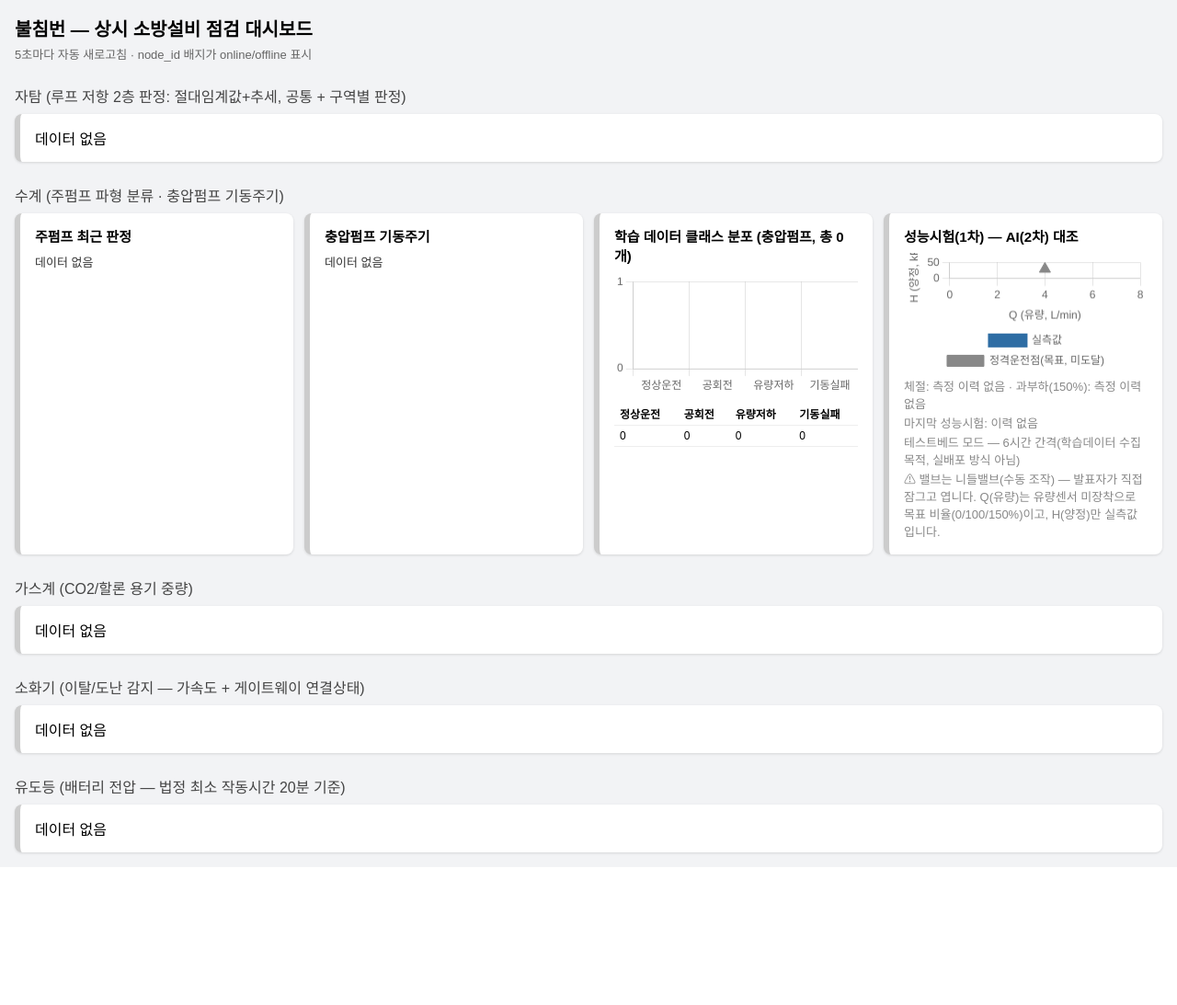
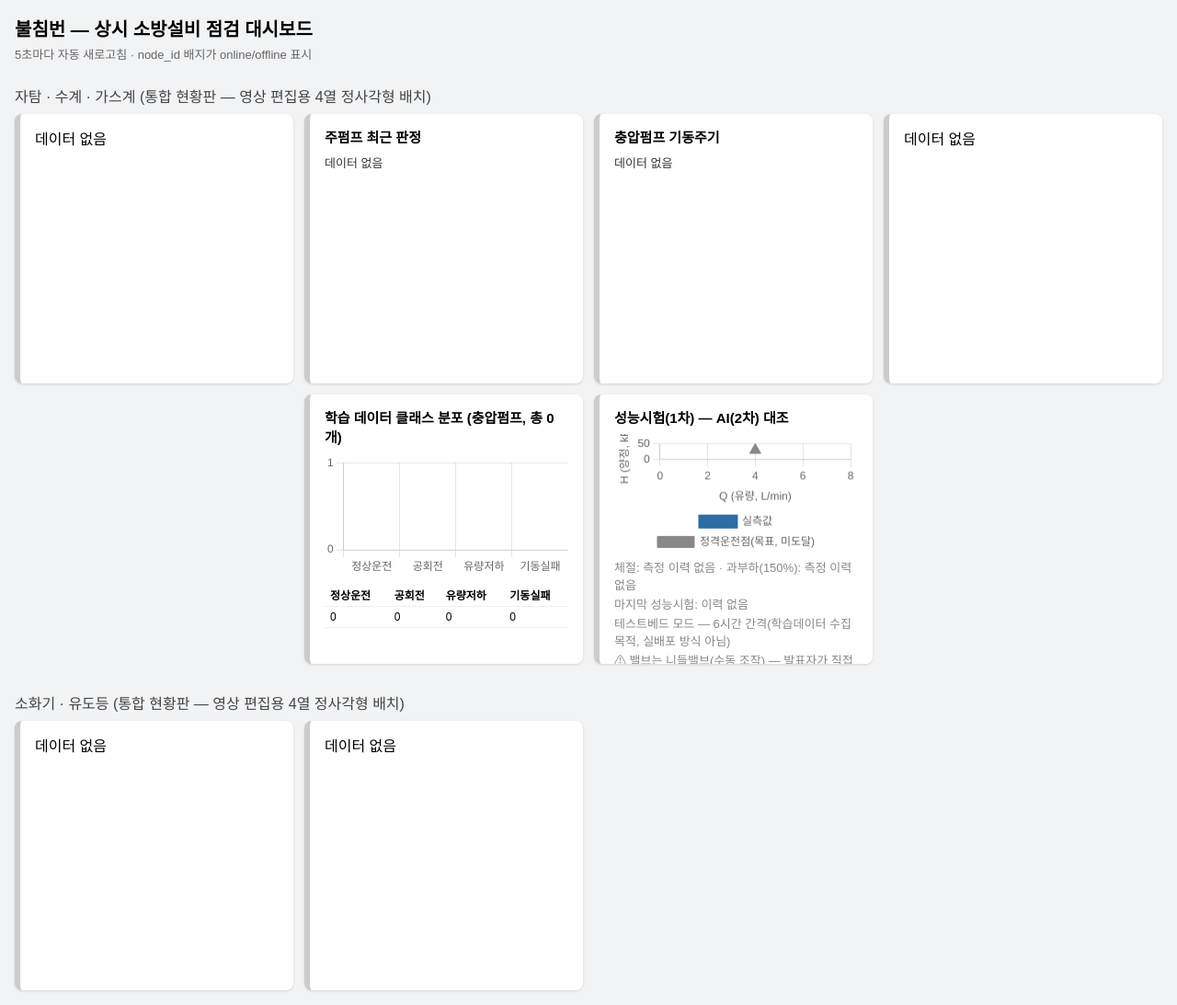
Before and after one commit to Billiardchalktheif/2026ESWContest_free_bulchimbeon, a Flask app: page / in a window 1280 px wide. Shown: the whole page at 92% size. Before the commit the page ends 943 px from the top, so only its background shows below. Run offline with Flask 3, Linux system fonts and the light colour scheme; data that the repository does not hold is empty.

Commit message:
대시보드를 영상 편집용 4열 정사각형 통합 레이아웃으로 재구성 (5개 섹션 → 2개 그리드)
Co-Authored-By: Claude Sonnet 5 <noreply@anthropic.com>

```diff
--- a/bulchimbeon_sw/dashboard/templates/index.html
+++ b/bulchimbeon_sw/dashboard/templates/index.html
@@ -8,9 +8,14 @@
   body { font-family: "Malgun Gothic", sans-serif; background: #f2f3f5; margin: 0; padding: 16px; }
   h1 { font-size: 20px; margin: 0 0 4px; }
   .subtitle { color: #666; font-size: 13px; margin-bottom: 16px; }
-  .grid { display: grid; grid-template-columns: repeat(auto-fit, minmax(260px, 1fr)); gap: 12px; }
+  /* 영상 편집용 — 카드를 4열 고정 그리드의 정사각형으로 통일한다(기존엔 섹션마다
+     auto-fit 그리드에 세로로 긴 카드가 섞여있어 편집 화면 비율이 들쭉날쭉했다).
+     내용이 정사각형 안에 다 안 들어가는 카드(자탐1 점검이력, 성능시험 차트 등)는
+     잘라내는 대신 카드 안에서만 세로 스크롤되게 한다 — 정보 손실 없이 비율만 맞춘다. */
+  .grid { display: grid; grid-template-columns: repeat(4, 1fr); gap: 12px; }
   .card { background: #fff; border-radius: 8px; padding: 14px 16px; box-shadow: 0 1px 3px rgba(0,0,0,0.12);
-          border-left: 6px solid #ccc; }
+          border-left: 6px solid #ccc; aspect-ratio: 1 / 1; overflow-y: auto; }
+  .card.blank { visibility: hidden; box-shadow: none; border: none; background: transparent; } /* 스케치의 빈 칸 자리맞춤용 */
   .card h2 { font-size: 15px; margin: 0 0 8px; display: flex; justify-content: space-between; align-items: center; }
   .card .row { font-size: 13px; color: #333; margin: 2px 0; }
   .card .row b { color: #000; }
@@ -38,7 +43,7 @@
   <h1>불침번 — 상시 소방설비 점검 대시보드</h1>
   <div class="subtitle">5초마다 자동 새로고침 · node_id 배지가 online/offline 표시</div>
 
-  <div class="section-title">자탐 (루프 저항 2층 판정: 절대임계값+추세, 공통 + 구역별 판정)</div>
+  <div class="section-title">자탐 · 수계 · 가스계 (통합 현황판 — 영상 편집용 4열 정사각형 배치)</div>
   <div class="grid">
     {% for c in fire_alarm_cards %}
     <div class="card status-{{ c.status }}">
@@ -86,10 +91,7 @@
     {% else %}
     <div class="card">데이터 없음</div>
     {% endfor %}
-  </div>
 
-  <div class="section-title">수계 (주펌프 파형 분류 · 충압펌프 기동주기)</div>
-  <div class="grid">
     <div class="card">
       <h2>주펌프 최근 판정</h2>
       {% if water_pump.main %}
@@ -112,6 +114,22 @@
       <div class="row">데이터 없음</div>
       {% endif %}
     </div>
+
+    {% for c in gas_cards %}
+    <div class="card">
+      <h2>{{ c.zone }}
+        {% if c.heartbeat %}<span class="hb {{ 'online' if c.heartbeat.online else 'offline' }}">{{ 'online' if c.heartbeat.online else 'offline' }}</span>{% endif %}
+      </h2>
+      <div class="row">node_id: <b>{{ c.node_id }}</b> · 종류: {{ c.gas_type }}</div>
+      <div class="row">현재 중량: <b>{{ "%.0f"|format(c.weight_g) }} g</b> / 초기 {{ "%.0f"|format(c.initial_weight_g) }} g</div>
+      <div class="row">손실률: {{ "%.2f%%"|format(c.loss_pct) if c.loss_pct is not none else "계산중" }}</div>
+      <div class="row">임계 손실률 도달 예상: <b>{{ "%.1f일"|format(c.predicted_days_to_5pct) if c.predicted_days_to_5pct is not none else "계산중" }}</b></div>
+    </div>
+    {% else %}
+    <div class="card">데이터 없음</div>
+    {% endfor %}
+    <div class="card blank"></div><!-- 스케치상 가스계 옆 빈 칸 자리맞춤 -->
+
     <div class="card">
       <h2>학습 데이터 클래스 분포 (충압펌프, 총 {{ water_pump.label_counts.values() | sum }}개)</h2>
       <canvas id="pumpHistoryChart"></canvas>
@@ -143,24 +161,7 @@
     </div>
   </div>
 
-  <div class="section-title">가스계 (CO2/할론 용기 중량)</div>
-  <div class="grid">
-    {% for c in gas_cards %}
-    <div class="card">
-      <h2>{{ c.zone }}
-        {% if c.heartbeat %}<span class="hb {{ 'online' if c.heartbeat.online else 'offline' }}">{{ 'online' if c.heartbeat.online else 'offline' }}</span>{% endif %}
-      </h2>
-      <div class="row">node_id: <b>{{ c.node_id }}</b> · 종류: {{ c.gas_type }}</div>
-      <div class="row">현재 중량: <b>{{ "%.0f"|format(c.weight_g) }} g</b> / 초기 {{ "%.0f"|format(c.initial_weight_g) }} g</div>
-      <div class="row">손실률: {{ "%.2f%%"|format(c.loss_pct) if c.loss_pct is not none else "계산중" }}</div>
-      <div class="row">임계 손실률 도달 예상: <b>{{ "%.1f일"|format(c.predicted_days_to_5pct) if c.predicted_days_to_5pct is not none else "계산중" }}</b></div>
-    </div>
-    {% else %}
-    <div class="card">데이터 없음</div>
-    {% endfor %}
-  </div>
-
-  <div class="section-title">소화기 (이탈/도난 감지 — 가속도 + 게이트웨이 연결상태)</div>
+  <div class="section-title">소화기 · 유도등 (통합 현황판 — 영상 편집용 4열 정사각형 배치)</div>
   <div class="grid">
     {% for c in extinguisher_cards %}
     <div class="card status-{{ c.status }}">
@@ -195,10 +196,7 @@
     {% else %}
     <div class="card">데이터 없음</div>
     {% endfor %}
-  </div>
 
-  <div class="section-title">유도등 (배터리 전압 — 법정 최소 작동시간 {{ evac_min_discharge_min }}분 기준)</div>
-  <div class="grid">
     {% for c in evac_light_cards %}
     <div class="card status-{{ c.last_test_status or 'normal' }}">
       <h2>{{ c.zone }}
```
